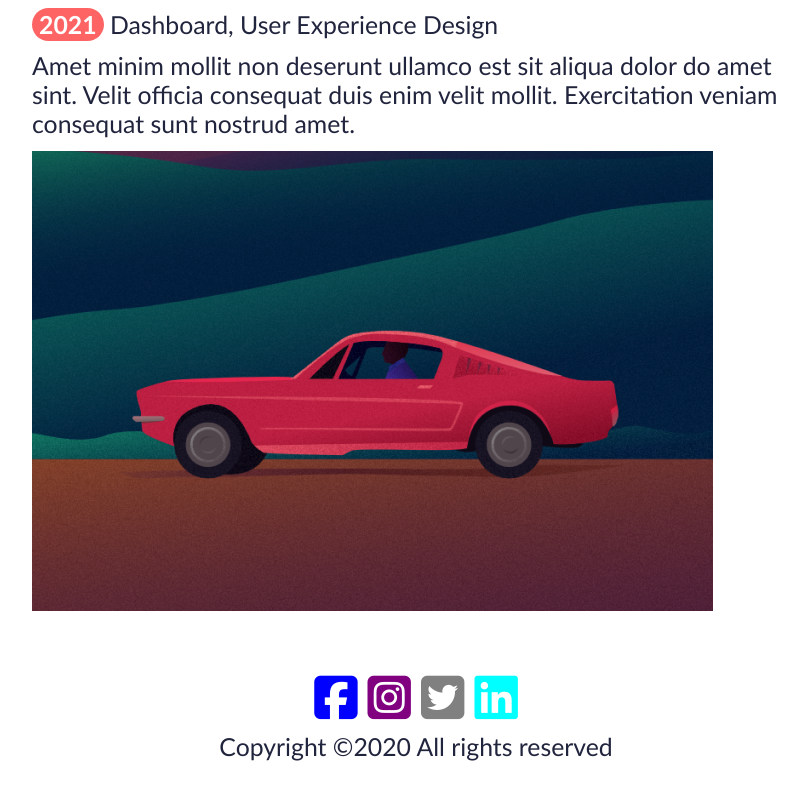
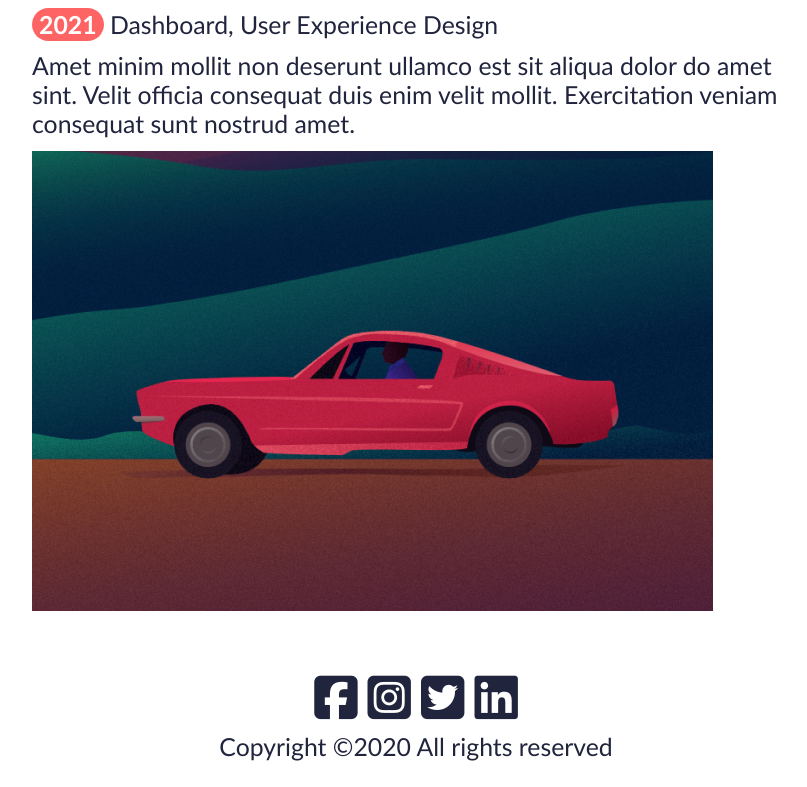
Before and after one commit to biel0165/css, a plain HTML site: page works.html in a window 1280 px wide. Shown: the part 969-1756 px from the top of the page, without its empty margins (224-1031 px from the left). Drawn offline with Linux system fonts and the light colour scheme.

Commit message:
finalização da atv-portifolio

```diff
--- a/style.css
+++ b/style.css
@@ -143,8 +143,12 @@ section.ft-works  p span {
 section.ft-works div p {
       margin: 0 0 2vw 0;
       font-weight: 100;
+
+}
+section.ft-works div p.biel {
       color: #8695A4;
 }
+
 
 /*=============
 formatação de rodapé
--- a/works.html
+++ b/works.html
@@ -36,10 +36,10 @@
     <footer>
         <nav>
             <ul>
-                <li><a href="#"><span class="fa-brands fa-square-facebook" style="color: blue;"></span></a></li>
-                <li><a href="#"><span class="fa-brands fa-square-instagram" style="color: purple;"></span></a></li>
-                <li><a href="#"><span class="fa-brands fa-square-twitter" style="color: gray;"></span></a></li>
-                <li><a href="#"><span class="fa-brands fa-linkedin" style="color: aqua;"></span></a></li>
+                <li><a href="#"><span class="fa-brands fa-square-facebook" ></span></a></li>
+                <li><a href="#"><span class="fa-brands fa-square-instagram" ></span></a></li>
+                <li><a href="#"><span class="fa-brands fa-square-twitter" ></span></a></li>
+                <li><a href="#"><span class="fa-brands fa-linkedin" ></span></a></li>
             </ul>
         </nav>
         <p>Copyright &copy;2020 All rights reserved</p>
```
Also changed, not shown: index.html (+6 -6 lines).
